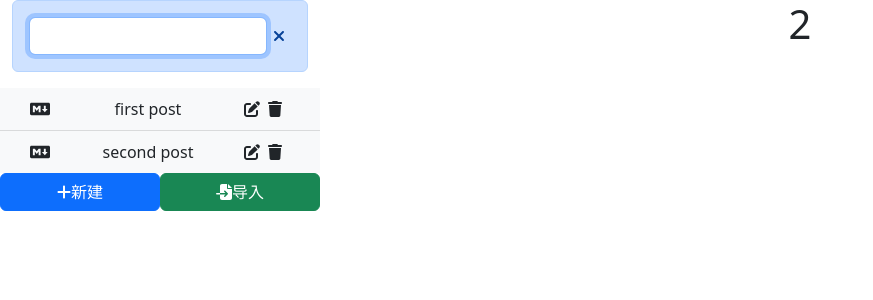
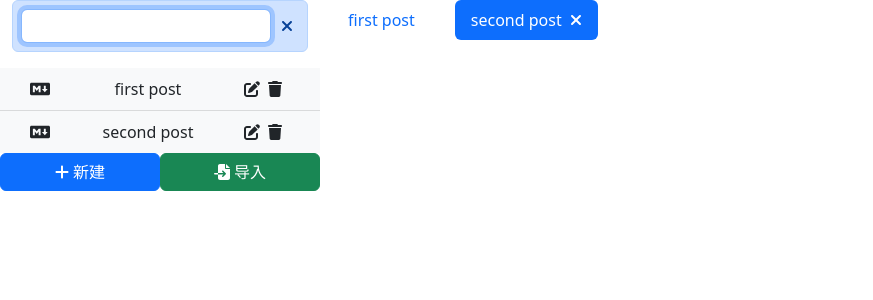
Before and after one commit to EndThemex/end-markd, a React (Create React App) app: page / in a window 1280 px wide. Both pictures are taken after a click on the button 277 px from the left and 30 px from the top of the page. Shown: the top 300 px of the page, without its empty margins (0-873 px from the left). Built offline with nearby package versions, Linux system fonts and the light colour scheme.

Commit message:
添加TabList组件

```diff
--- a/package.json
+++ b/package.json
@@ -19,6 +19,8 @@
     "@testing-library/react": "^13.4.0",
     "@testing-library/user-event": "^13.5.0",
     "bootstrap": "^5.2.2",
+    "classnames": "^2.3.2",
+    "node-sass": "^8.0.0",
     "react": "^18.2.0",
     "react-dom": "^18.2.0",
     "react-scripts": "5.0.1",
--- a/src/App.js
+++ b/src/App.js
@@ -5,6 +5,7 @@ import defaultFiles from './utils/defaultFiles';
 import FileList from './components/FileList';
 import ButtomBtn from './components/ButtonBtn';
 import {faPlus, faFileImport} from '@fortawesome/free-solid-svg-icons'
+import TabList from './components/TabList';
 
 function App() {
   return (
@@ -31,8 +32,14 @@ function App() {
             </div>
           </div>
         </div>
-        <div className='col-9 bg-warring'>
-          <h1>2</h1>
+        <div className='col-9 bg-warring right-panel'>
+          <TabList
+            files={defaultFiles}
+            activeId="2"
+            unsaveIds={["1"]}
+            onTabClick={(id) => console.log(id)}
+            onCloseTab={(id) => console.log(id)}
+          />
         </div>
       </div>
     </div>
--- a/src/components/ButtonBtn.js
+++ b/src/components/ButtonBtn.js
@@ -9,7 +9,7 @@ const ButtomBtn = ({text, colorClass, icon, onBtnClick}) => (
             type="button"
             className={`btn btn-block no-border ${colorClass}`}
         >
-            <FontAwesomeIcon className=""
+            <FontAwesomeIcon className="me-1"
               title={text} icon={icon} />
             {text}
         </button>
@@ -19,7 +19,6 @@ const ButtomBtn = ({text, colorClass, icon, onBtnClick}) => (
 ButtomBtn.propTypes = {
     text: PropTypes.string,
     colorClass: PropTypes.string,
-    icon: PropTypes.element.isRequired,
     onBtnClick: PropTypes.func
 }
 
--- a/src/components/FileSearch.js
+++ b/src/components/FileSearch.js
@@ -34,14 +34,14 @@ const FileSearch = ({title, onFileSearch}) => {
     })
 
     return (
-        <div className="alert alert-primary d-flex justify-content-between align-items-center">
+        <div className="alert alert-primary d-flex justify-content-between align-items-center p-2">
             {
                 !inputActive &&
                 <>
-                    <span>{title}</span>
+                    <span className="">{title}</span>
                     <button type="button" className="icon-button"
                         onClick={() => {setInputActive(true)}}>
-                            <FontAwesomeIcon title="搜索" icon={faSearch} />
+                            <FontAwesomeIcon className="ms-1" title="搜索" icon={faSearch} />
                     </button>
                 </>
             }
@@ -49,14 +49,14 @@ const FileSearch = ({title, onFileSearch}) => {
                 inputActive &&
                 <>
                     <div className="">
-                        <input className="form-control"
+                        <input className="form-control py-1"
                             value={value}
                             ref={node}
                             onChange={(e) => {setValue(e.target.value)}} />
                     </div>
                     <button type="button" className="icon-button"
                         onClick={() => {setInputActive(false)}}>
-                            <FontAwesomeIcon title="关闭" icon={faXmark} />
+                            <FontAwesomeIcon className="ms-1" title="关闭" icon={faXmark} />
                         </button>
                 </>
             }
--- /dev/null
+++ b/src/components/TabList.js
@@ -0,0 +1,71 @@
+import React, { useEffect, useState } from "react"
+import PropTypes from 'prop-types'
+import classNames from "classnames"
+import {FontAwesomeIcon} from '@fortawesome/react-fontawesome'
+import {faCircle, faTimes, faPlus} from '@fortawesome/free-solid-svg-icons'
+import './TabList.scss'
+
+const TabList = ({files, activeId, unsaveIds, onTabClick, onCloseTab}) => {
+
+    const [isHover, setHover] = useState(false);
+
+    const hoverHandler = (e) => {
+        console.log(e);
+        setHover(true);
+    }
+
+    // useEffect(() => {
+    //     document.addEventListener('', hoverHandler)
+    //     return () => {
+    //         document.removeEventListener('focus', hoverHandler)
+    //     }
+    // }, [])
+
+    return (
+    <ul className="nav nav-pills tablelist-component">
+        {files.map(file => {
+
+            const tabClassName = classNames(
+                {
+                    'nav-link': true,
+                    'active': activeId === file.id
+                }
+            )
+
+            const withUnsavedMark = unsaveIds.includes(file.id)
+            const iconClassName = classNames(
+                {
+                    'ms-2': true,
+                    'close-icon': withUnsavedMark,
+                    'unsave-icon': withUnsavedMark,
+                }
+            )
+            const icon = withUnsavedMark ? faCircle : faTimes;
+            console.log(icon);
+
+            return (
+                <li className="nav-item" key={file.id} >
+                    <a className={tabClassName} href="#"
+                      onClick={(e) => {e.preventDefault(); onTabClick(file.id)}}>
+                        {file.title}
+
+                        <span className={iconClassName}>
+                            <FontAwesomeIcon
+                              className="" title="Delete" icon={icon}
+                              onClick={(e) => {e.stopPropagation(); onCloseTab(file.id)}}
+                            />
+                        </span>
+                    </a>
+                </li>
+            )
+        })}
+    </ul>
+    )
+}
+
+TabList.propTypes = {
+    files: PropTypes.array,
+    activeId: PropTypes.string,
+}
+
+export default TabList
--- /dev/null
+++ b/src/components/TabList.scss
@@ -0,0 +1,14 @@
+.tablelist-component {
+    .close-icon {
+        visibility: hidden;
+    }
+    .nav-link:hover .close-icon {
+        visibility: visible;
+    }
+    .nav-link:hover .unsave-icon {
+        visibility: hidden;
+    }
+    .nav-link.active .close-icon {
+        visibility: visible;
+    }
+}
```
